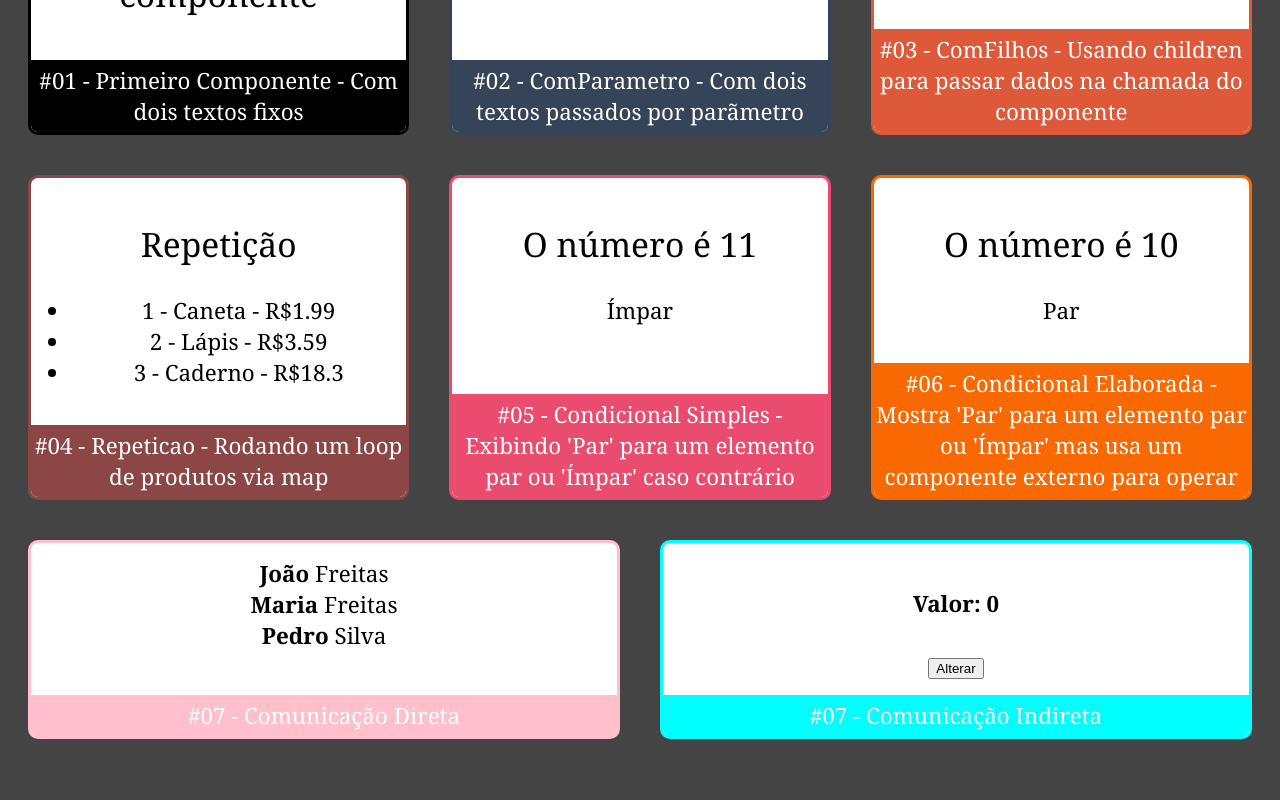
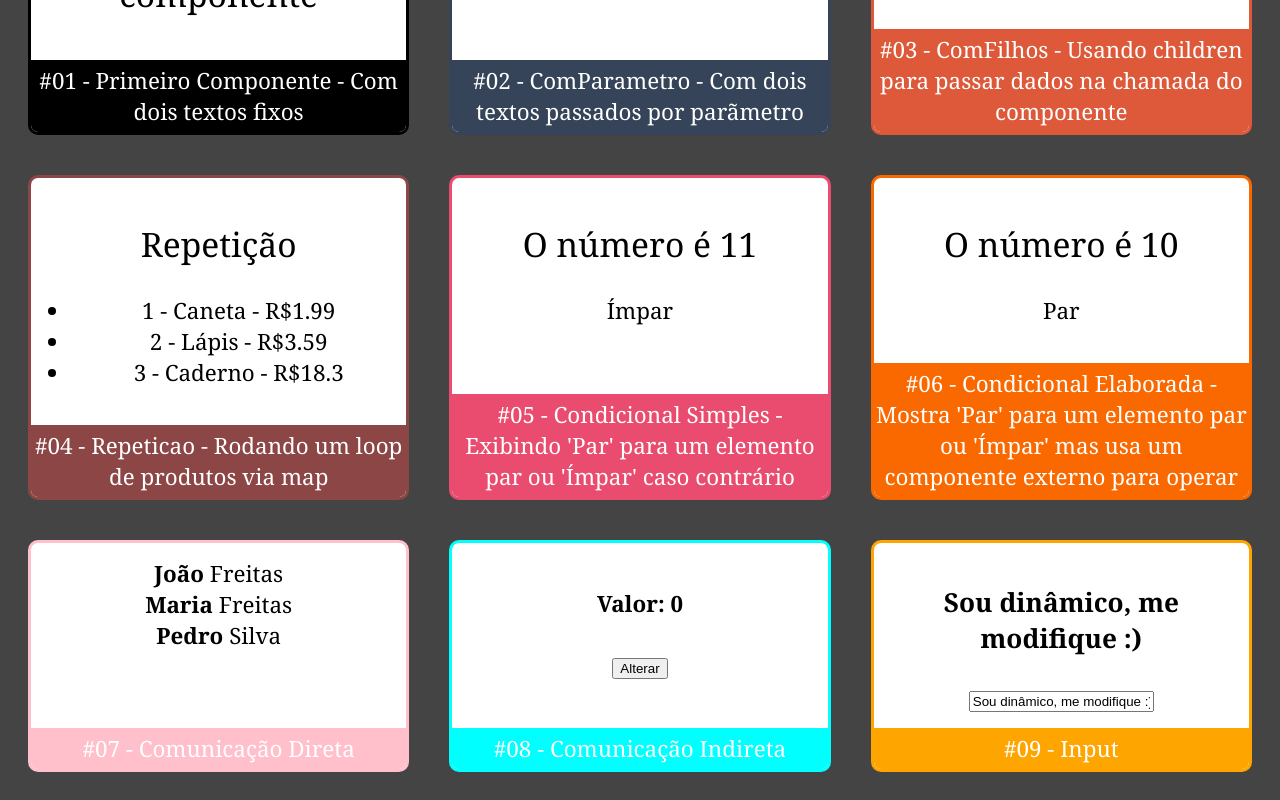
Before and after one commit to GuilhermeBorges3Ddev/Masterclass_React, a React (Create React App) app in the folder without_hooks/: page / in a window 1280 px wide. Shown: the part 425-1225 px from the top of the page. Before the commit the page ends 1192 px from the top, so only its background shows below. Built offline with nearby package versions, Linux system fonts and the light colour scheme.

Commit message:
Dinamic input changed by setState hook

```diff
--- a/without_hooks/src/App.jsx
+++ b/without_hooks/src/App.jsx
@@ -14,6 +14,7 @@ import CondicionalComIf from "./components/basicos/CondicionalComIf";
 //Componentes mais elaborados (Segunda parte)
 import Pai from "./components/comunicacao/direta/Pai";
 import Super from "./components/comunicacao/indireta/Super";
+import Input from "./components/form/Input";
 
 import "./App.css";
 
@@ -78,11 +79,18 @@ export default props => (
         </Card>
 
         <Card
-            titulo="#07 - Comunicação Indireta"
+            titulo="#08 - Comunicação Indireta"
             color="Cyan"
         >
             <Super />
         </Card>
 
+        <Card
+            titulo="#09 - Input"
+            color="Orange"
+        >
+            <Input />
+        </Card>
+
     </div>
 );
--- a/without_hooks/src/components/basicos/Repeticao.jsx
+++ b/without_hooks/src/components/basicos/Repeticao.jsx
@@ -1,7 +1,7 @@
 import React from "react";
 
 //Transformando um array de produtos(objetos) em trechos JSX
-import produtos from '../data/produtos';
+import produtos from '../../data/produtos';
 
 export default props => {
 
--- /dev/null
+++ b/without_hooks/src/components/form/Input.jsx
@@ -0,0 +1,19 @@
+import React, { useState } from "react"
+
+export default props => {
+
+                            let [nome, setNome] = useState("Sou dinâmico, me modifique :)");
+
+                            return (
+                                <>
+
+                                    <h3>{nome}</h3>
+
+                                   <input
+                                        type="text"
+                                        value={nome}
+                                        onChange={e => setNome(e.target.value)}
+                                   />
+                                </>
+                            );
+                        }
```
Also changed, not shown: without_hooks/src/data/produtos.js (renamed from without_hooks/src/components/data/produtos.js).
